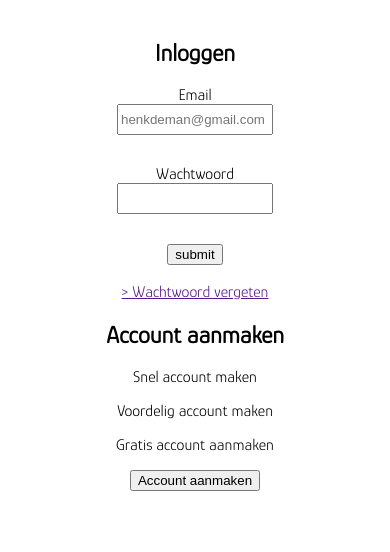
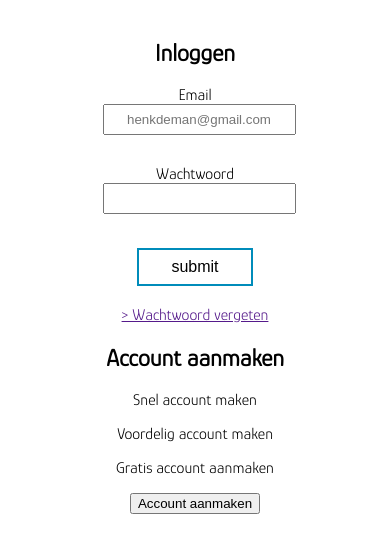
Before and after one commit to RobinSchoolShit/Inlogpagina, a plain HTML site: page index.html in a window 390 px wide. Shown: the part 60-612 px from the top of the page. Drawn offline with Linux system fonts and the light colour scheme.

Commit message:
buttons aangepast

```diff
--- a/assets/css/style.css
+++ b/assets/css/style.css
@@ -1,7 +1,8 @@
-html, body {
+html,
+body {
   margin: 0;
   height: 100%;
-    font-family: 'Glory', sans-serif;;
+  font-family: 'Glory', sans-serif;
 }
 
 h1 {
@@ -15,21 +16,41 @@ img {
 }
 
 .container {
+  width: 100%;
   height: 50%;
   display: flex;
   justify-content: space-evenly;
   align-items: center;
 }
 
-input[type=email], input[type=password] {
+input[type='email'],
+input[type='password'] {
+  text-align: center;
   width: 150%;
   height: 25px;
   margin-bottom: 30px;
 }
 
-input[type=submit] {
-    display: flex;
-    justify-self: center;
+input[type='submit'] {
+  text-align: center;
+  border: none;
+  color: white;
+  padding: 8px 32px;
+  text-align: center;
+  text-decoration: none;
+  display: inline-block;
+  font-size: 16px;
+  margin: 4px 2px;
+  transition-duration: 0.4s;
+  cursor: pointer;
+  background-color: white;
+  color: black;
+  border: 2px solid #008cba;
+}
+
+input[type='submit']:hover {
+  background-color: #008cba;
+  color: white;
 }
 
 /* Ingelogd */
@@ -53,13 +74,18 @@ input[type=submit] {
   }
 
   .container {
+    width: 100%;
     display: flex;
     flex-direction: column;
   }
 
-    input[type=email], input[type=password] {
-        width: 80%;
+  input[type='email'],
+  input[type='password'] {
+    width: 100%;
     height: 25px;
     margin-bottom: 30px;
   }
+  input[type='submit'] {
+    margin-bottom: 20px;
   }
+}
```
Lines whose indentation alone changed are shown as unchanged.
